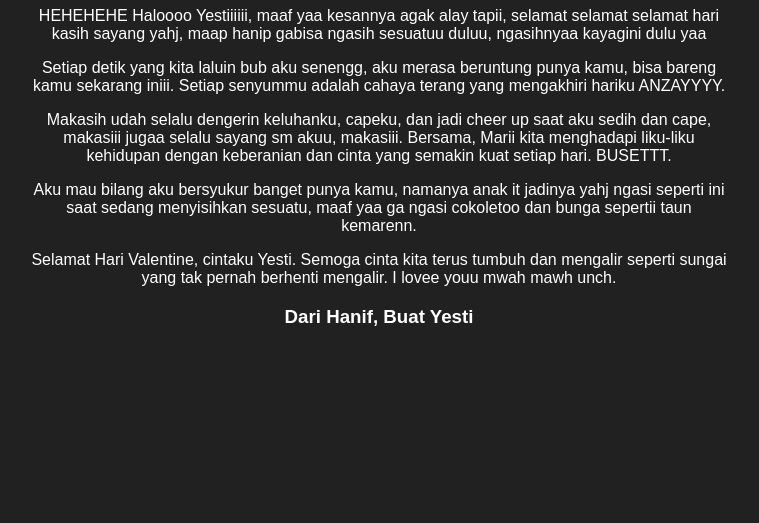
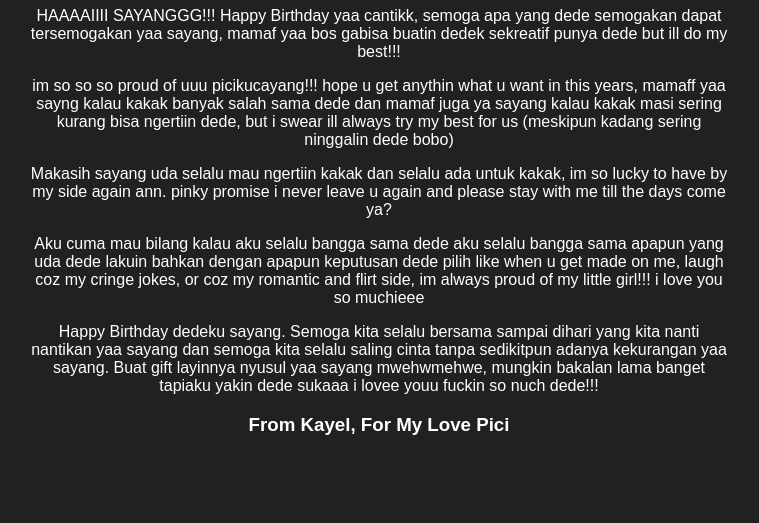
Before and after one commit to Naffrize/Naffrize.github.io, a plain HTML site: page Valentine.html in a window 1280 px wide. Shown: the part 277-800 px from the top of the page, without its empty margins (261-1020 px from the left). Drawn offline with Linux system fonts and the light colour scheme.

Commit message:
Add files via upload

```diff
--- a/Valentine.html
+++ b/Valentine.html
@@ -60,35 +60,40 @@
   c-5,8-5.667,45.333,19.333,57C213.574,106.979,295.928,102.42,319,88"
         />
       </svg>
-      <h1>Happy Valentine</h1>
+      <h1>Happy Birthday Pici<333</h1>
       <p>
-        HEHEHEHE Haloooo Yestiiiiii, maaf yaa kesannya agak alay tapii, selamat
-        selamat selamat hari kasih sayang yahj, maap hanip gabisa ngasih
-        sesuatuu duluu, ngasihnyaa kayagini dulu yaa
+        HAAAAIIII SAYANGGG!!! Happy Birthday yaa cantikk, semoga apa yang dede
+        semogakan dapat tersemogakan yaa sayang, mamaf yaa bos gabisa buatin
+        dedek sekreatif punya dede but ill do my best!!!
       </p>
       <p>
-        Setiap detik yang kita laluin bub aku senengg, aku merasa beruntung
-        punya kamu, bisa bareng kamu sekarang iniii. Setiap senyummu adalah
-        cahaya terang yang mengakhiri hariku ANZAYYYY.
+        im so so so proud of uuu picikucayang!!! hope u get anythin what u want
+        in this years, mamaff yaa sayng kalau kakak banyak salah sama dede dan
+        mamaf juga ya sayang kalau kakak masi sering kurang bisa ngertiin dede,
+        but i swear ill always try my best for us (meskipun kadang sering
+        ninggalin dede bobo)
       </p>
 
       <p>
-        Makasih udah selalu dengerin keluhanku, capeku, dan jadi cheer up saat
-        aku sedih dan cape, makasiii jugaa selalu sayang sm akuu, makasiii.
-        Bersama, Marii kita menghadapi liku-liku kehidupan dengan keberanian dan
-        cinta yang semakin kuat setiap hari. BUSETTT.
+        Makasih sayang uda selalu mau ngertiin kakak dan selalu ada untuk kakak,
+        im so lucky to have by my side again ann. pinky promise i never leave u
+        again and please stay with me till the days come ya?
       </p>
       <p>
-        Aku mau bilang aku bersyukur banget punya kamu, namanya anak it jadinya
-        yahj ngasi seperti ini saat sedang menyisihkan sesuatu, maaf yaa ga
-        ngasi cokoletoo dan bunga sepertii taun kemarenn.
+        Aku cuma mau bilang kalau aku selalu bangga sama dede aku selalu bangga
+        sama apapun yang uda dede lakuin bahkan dengan apapun keputusan dede
+        pilih like when u get made on me, laugh coz my cringe jokes, or coz my
+        romantic and flirt side, im always proud of my little girl!!! i love you
+        so muchieee
       </p>
       <p>
-        Selamat Hari Valentine, cintaku Yesti. Semoga cinta kita terus tumbuh
-        dan mengalir seperti sungai yang tak pernah berhenti mengalir. I lovee
-        youu mwah mawh unch.
+        Happy Birthday dedeku sayang. Semoga kita selalu bersama sampai dihari
+        yang kita nanti nantikan yaa sayang dan semoga kita selalu saling cinta
+        tanpa sedikitpun adanya kekurangan yaa sayang. Buat gift layinnya nyusul
+        yaa sayang mwehwmehwe, mungkin bakalan lama banget tapiaku yakin dede
+        sukaaa i lovee youu fuckin so nuch dede!!!
       </p>
-      <h3>Dari Hanif, Buat Yesti</h3>
+      <h3>From Kayel, For My Love Pici</h3>
     </div>
   </body>
 </html>
```
